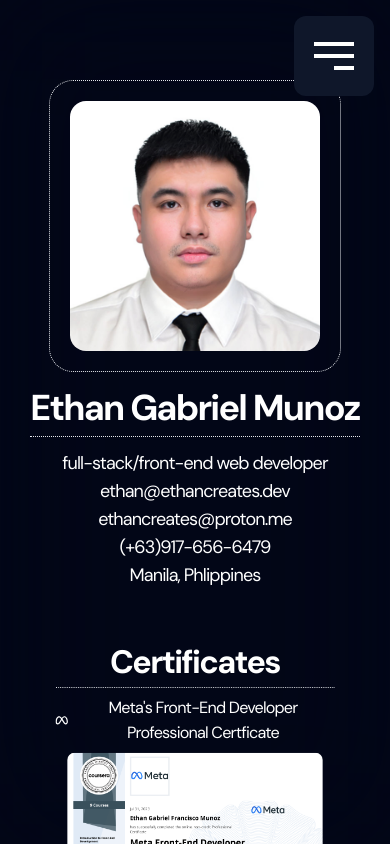
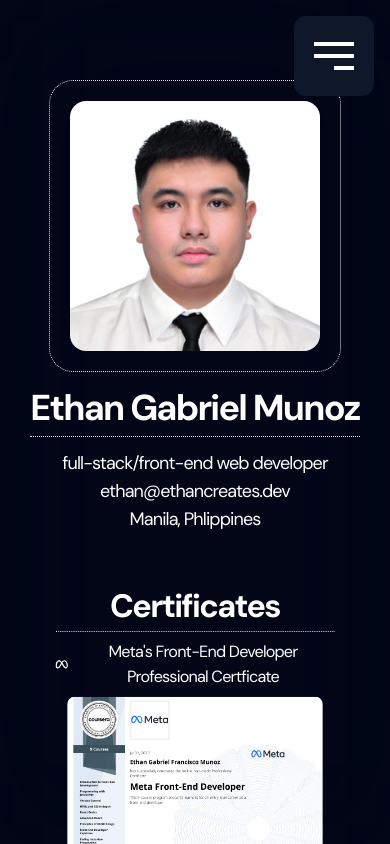
Before and after one commit to ethancreates/ethancreates-portfolio, a Next.js app: page /about in a window 390 px wide. Shown: the top 844 px of the page. Built offline with nearby package versions, Linux system fonts and the light colour scheme.

Commit message:
removed mobile number and proton mail

```diff
--- a/src/app/about/page.tsx
+++ b/src/app/about/page.tsx
@@ -58,8 +58,6 @@ const AboutMePage = () => {
           <div className="text-right max-sm:text-center mt-3 text-lg tracking-tighter">
             <h3>full-stack/front-end web developer</h3>
             <h3>ethan@ethancreates.dev</h3>
-            <h3>ethancreates@proton.me</h3>
-            <h3>(+63)917-656-6479</h3>
             <h3>Manila, Phlippines</h3>
           </div>
           {/* Certificates */}
```
